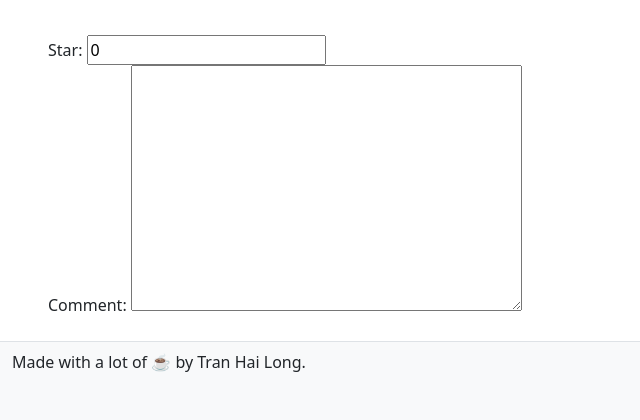
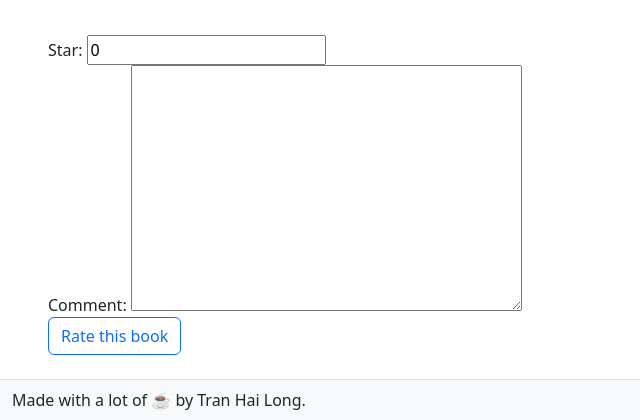
Before and after one commit to tran-hai-long/book_website_demo, a Django app: page /books/book/1 in a window 1280 px wide. Shown: the part 668-1088 px from the top of the page, without its empty margins (0-640 px from the left). Before the commit the page ends 1040 px from the top, so only its background shows below. Run offline with Django 4.2, Linux system fonts and the light colour scheme; a user stored in the database is signed in; tables that the repository leaves empty hold one stand-in row (values such as "Sample post"); grey boxes marked "Sample" are stand-in pictures.

Commit message:
Add logic to save user rating

```diff
--- a/book/templates/book/book_detail.html
+++ b/book/templates/book/book_detail.html
@@ -32,7 +32,13 @@
                     </form>
                 {% endif %}
             </section>
-            {% if user.is_authenticated %}<div>{{ rating_form.as_div }}</div>{% endif %}
+            {% if user.is_authenticated %}
+                <form method="post" action="{% url 'rate_book' book.pk %}">
+                    {% csrf_token %}
+                    {{ rating_form.as_div }}
+                    <button class="btn btn-outline-primary">Rate this book</button>
+                </form>
+            {% endif %}
         </section>
     </main>
 {% endblock %}
--- a/book/urls.py
+++ b/book/urls.py
@@ -9,4 +9,5 @@ urlpatterns = [
     path("add-to-cart/<int:pk>", views.add_to_cart, name="add_book_to_cart"),
     path("remove-from-cart/<int:pk>", views.remove_from_cart, name="remove_from_cart"),
     path("shopping-cart/", views.ShoppingCartView.as_view(), name="shopping_cart"),
+    path("book/rate/<int:pk>", views.rate_book, name="rate_book"),
 ]
--- a/book/views.py
+++ b/book/views.py
@@ -1,11 +1,11 @@
 from django.contrib.auth.decorators import login_required
-from django.http import HttpResponseRedirect
+from django.http import HttpResponseRedirect, HttpResponse
 from django.urls import reverse
 from django.utils.decorators import method_decorator
 from django.views.generic import ListView, DetailView
 
 from book.forms import BookSearchForm, RatingForm
-from book.models import Book, ShoppingCart, BookInCart
+from book.models import Book, ShoppingCart, BookInCart, Rating
 
 
 class BookListView(ListView):
@@ -72,3 +72,14 @@ def remove_from_cart(request, pk):
     cart = ShoppingCart.objects.get(user_id=request.user.pk)
     BookInCart.objects.get(cart_id=cart.pk, book_id=pk).delete()
     return HttpResponseRedirect(reverse("shopping_cart"))
+
+
+def rate_book(request, pk):
+    form = RatingForm(request.POST)
+    if form.is_valid():
+        Rating.objects.create(
+            user_id=request.user.pk, book_id=pk, star=form.cleaned_data["star"], comment=form.cleaned_data["comment"]
+        )
+    else:
+        return HttpResponse("Error when rating this book.")
+    return HttpResponseRedirect(reverse("book_detail", args=[pk]))
```
